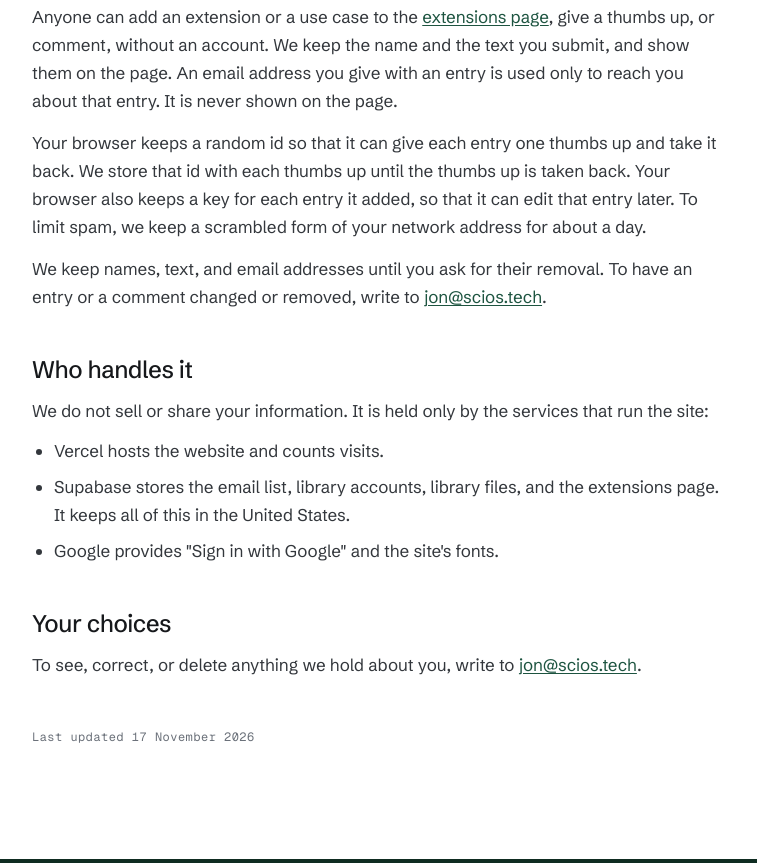
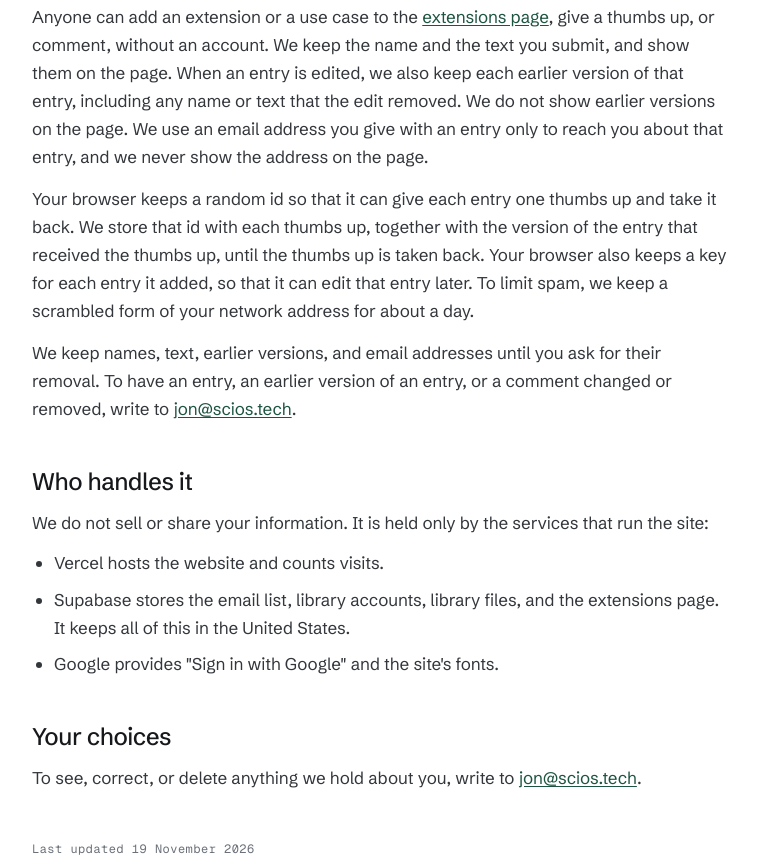
Before and after one commit to MIRA-science/landing-page, a plain HTML site: page privacy/index.html in a window 1280 px wide. Shown: the part 1194-2057 px from the top of the page, without its empty margins (260-1017 px from the left). Drawn offline with nearby package versions, Linux system fonts and the light colour scheme; a script that the page names is missing.

Commit message:
Say on the privacy page that earlier versions of entries are kept
The extensions page section now says that an edit keeps each earlier
version of the entry, including any name or text the edit removed, that
earlier versions are not shown on the page, and that each thumbs up is
stored with the version of the entry it was given to. Earlier versions
can be changed or removed on request, like entries and comments. The page
is dated 19 November 2026.

Co-Authored-By: Claude Opus 5.5 <noreply@anthropic.com>

```diff
--- a/privacy/index.html
+++ b/privacy/index.html
@@ -197,9 +197,9 @@
     <p>Recordings, transcripts, and other files that members upload, and the descriptions they add, are stored privately and can be seen only by signed-in library members. Your browser keeps your sign-in so you stay signed in.</p>
 
     <h2 id="extensions">The extensions page</h2>
-    <p>Anyone can add an extension or a use case to the <a href="/extensions/">extensions page</a>, give a thumbs up, or comment, without an account. We keep the name and the text you submit, and show them on the page. An email address you give with an entry is used only to reach you about that entry. It is never shown on the page.</p>
-    <p>Your browser keeps a random id so that it can give each entry one thumbs up and take it back. We store that id with each thumbs up until the thumbs up is taken back. Your browser also keeps a key for each entry it added, so that it can edit that entry later. To limit spam, we keep a scrambled form of your network address for about a day.</p>
-    <p>We keep names, text, and email addresses until you ask for their removal. To have an entry or a comment changed or removed, write to <a href="mailto:jon@scios.tech">jon@scios.tech</a>.</p>
+    <p>Anyone can add an extension or a use case to the <a href="/extensions/">extensions page</a>, give a thumbs up, or comment, without an account. We keep the name and the text you submit, and show them on the page. When an entry is edited, we also keep each earlier version of that entry, including any name or text that the edit removed. We do not show earlier versions on the page. We use an email address you give with an entry only to reach you about that entry, and we never show the address on the page.</p>
+    <p>Your browser keeps a random id so that it can give each entry one thumbs up and take it back. We store that id with each thumbs up, together with the version of the entry that received the thumbs up, until the thumbs up is taken back. Your browser also keeps a key for each entry it added, so that it can edit that entry later. To limit spam, we keep a scrambled form of your network address for about a day.</p>
+    <p>We keep names, text, earlier versions, and email addresses until you ask for their removal. To have an entry, an earlier version of an entry, or a comment changed or removed, write to <a href="mailto:jon@scios.tech">jon@scios.tech</a>.</p>
 
     <h2>Who handles it</h2>
     <p>We do not sell or share your information. It is held only by the services that run the site:</p>
@@ -212,7 +212,7 @@
     <h2>Your choices</h2>
     <p>To see, correct, or delete anything we hold about you, write to <a href="mailto:jon@scios.tech">jon@scios.tech</a>.</p>
 
-    <p class="updated">Last updated 17 November 2026</p>
+    <p class="updated">Last updated 19 November 2026</p>
   </div>
 </main>
 
```
